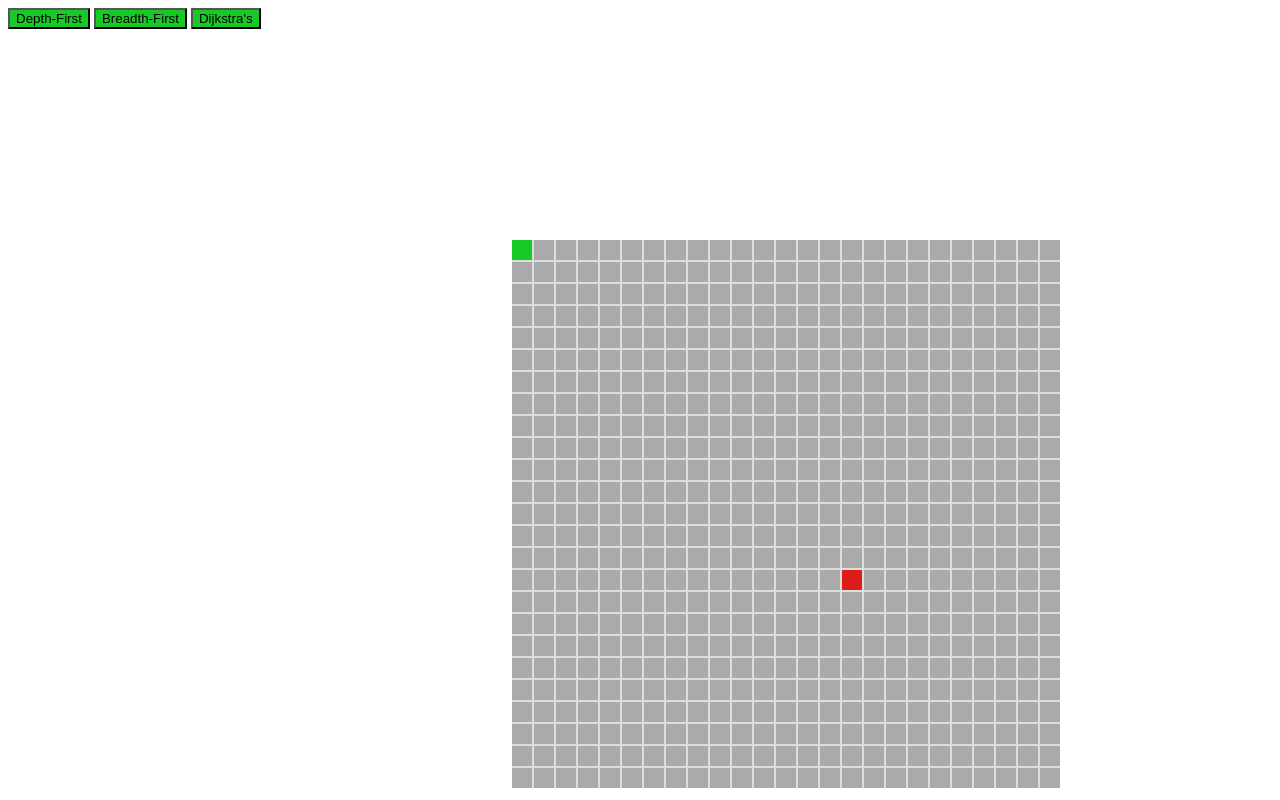
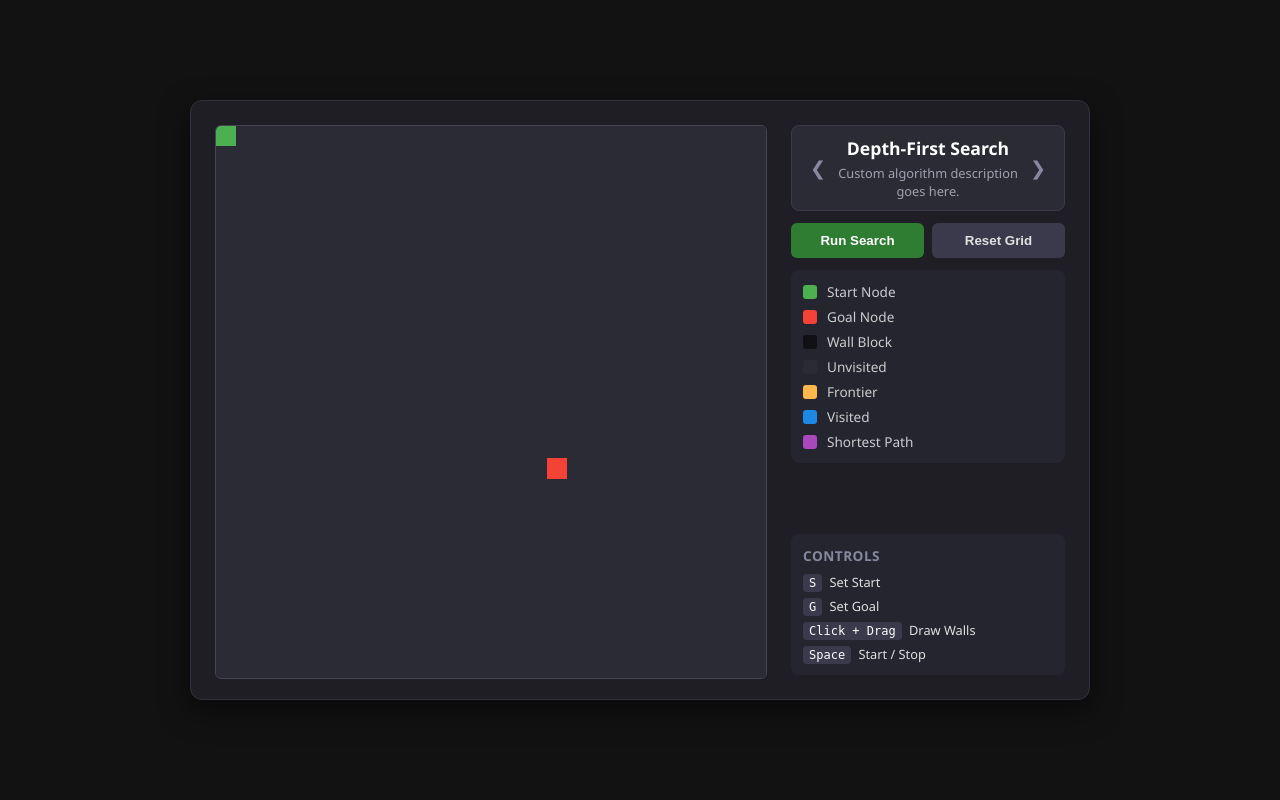
Before and after one commit to shepherdjohnston-cell/grid-search, a Flask app: page / in a window 1280 px wide. Run offline with Flask 3, Linux system fonts and the light colour scheme.

Commit message:
Finished dijkstra, starting the final for the frontend visuals

```diff
--- a/static/scripts/logic-array.js
+++ b/static/scripts/logic-array.js
@@ -62,13 +62,14 @@ function resetGrid() {
 
     for (let i = 0; i < col; i++) {
         for (let j = 0; j < row; j++) {
-            logicGrid[i][j] = {isWall:false, visited:false, distance:Infinity, previous:0, weight:1};
+            logicGrid[i][j] = {isWall:false, visited:false, distance:Infinity, previous:0, weight:(Math.floor((Math.random() + 1) * 10))};
             domGrid[i][j].className = 'cell'
         }
     }
 
     domGrid[start[0]][start[1]].className = 'start';
     domGrid[goal[0]][goal[1]].className = 'goal';
+    logicGrid[start[0]][start[1]]['distance'] = 0;
 }
 
 
--- a/static/scripts/search-algos.js
+++ b/static/scripts/search-algos.js
@@ -87,24 +87,28 @@ function dijkstra() {
 
     while (searchQueue.length > 0){
         let [minX, minY] = searchQueue[0];
-        let index = 0;
+        let minIndex = 0;
 
         for (let i = 1; i < searchQueue.length; i++)
         {
             const [a, b] = searchQueue[i];
             if (logicGrid[a][b]['distance'] < logicGrid[minX][minY]['distance']){
                 [minX, minY] = searchQueue[i];
-                index = i;
+                minIndex = i;
             }
         }
 
-        searchQueue.splice(index, 1);
+        searchQueue.splice(minIndex, 1);
+        const currentCell = logicGrid[minX][minY];
 
-        if (logicGrid[minX][minY] === logicGrid[goal[0]][goal[1]]){
+        if (currentCell['visited'] == true) continue;
+        currentCell['visited'] = true;
+
+        if (currentCell === logicGrid[goal[0]][goal[1]]){
             return true;
         }
 
-        if (logicGrid[minX][minY] !== logicGrid[start[0]][start[1]])
+        if (currentCell !== logicGrid[start[0]][start[1]])
         {
             searchOrder.push([minX, minY]);
         }
@@ -117,20 +121,23 @@ function dijkstra() {
             if (nCol >= 0 && nCol < col && nRow >= 0 && nRow < row
             && !logicGrid[nRow][nCol]["visited"] && !logicGrid[nRow][nCol]["isWall"])
             {
-                logicGrid[nRow][nCol]['distance'] = logicGrid[nRow][nCol]['weight'];
-                logicGrid[nRow][nCol]['previous'] = [minX, minY];
-                searchQueue.push([nRow, nCol]);
+                const neighbor = logicGrid[nRow][nCol];
+                const newDist = logicGrid[minX][minY]['distance'] + logicGrid[nRow][nCol]['weight'];
+                if (newDist < logicGrid[nRow][nCol]['distance'])
+                {
+                    neighbor['distance'] = newDist;
+                    neighbor['previous'] = [minX, minY];
+                    searchQueue.push([nRow, nCol]);
+                }
             }
         }
-
-        logicGrid[minX][minY]['visited'] = true;
     }
-
+    return false;
 }
 
 
 async function replay() {
-    for (i = 0; i < searchOrder.length; i++)
+    for (let i = 0; i < searchOrder.length; i++)
     {
         const [x, y] = searchOrder[i];
         if (logicGrid[x][y] !== logicGrid[goal[0]][goal[1]])
--- a/static/style.css
+++ b/static/style.css
@@ -1,48 +1,190 @@
+/* Base Styles & Dark Theme */
+body {
+    background-color: #121212;
+    color: #e0e0e0;
+    font-family: 'Segoe UI', Tahoma, Geneva, Verdana, sans-serif;
+    margin: 0;
+    display: flex;
+    justify-content: center;
+    align-items: center;
+    min-height: 100vh;
+}
+
+#grid-search {
+    width: 900px;
+    height: 600px;
+    background-color: #1e1e24;
+    border: 1px solid #33333d;
+    border-radius: 12px;
+    box-shadow: 0 10px 30px rgba(0, 0, 0, 0.5);
+    display: flex;
+    padding: 24px;
+    gap: 24px;
+    box-sizing: border-box;
+}
+
+/* Main Grid Display */
 #grid-container {
-    /*Grid placement*/
     display: grid;
     grid-template-columns: repeat(auto-fit, minmax(20px, 1fr));
     gap: 2px;
-    width: 548px;
-    height: 548px;
-
-    /*Styling*/
-    background-color:#dddddd;
-    border-color: black;
-
-    /*temporary*/
-    position: fixed;
-    top: 30%;
-    left: 40%
-}
-.run-sim {
-    background-color: #18c927;
+    width: 550px;
+    height: 552px;
+    background-color: #2b2b36;
+    border: 1px solid #444454;
+    border-radius: 6px;
+    overflow: hidden;
 }
 
-.cell {
-    background-color:#aaaaaa;
+/* Sidebar Layout */
+#sidebar {
+    flex: 1;
+    display: flex;
+    flex-direction: column;
+    justify-content: space-between;
 }
 
-.start {
-    background-color: #18c927;
+/* Algorithm Switcher Display */
+#algo-selector {
+    display: flex;
+    align-items: center;
+    justify-content: space-between;
+    background-color: #2b2b36;
+    padding: 10px;
+    border-radius: 8px;
+    border: 1px solid #3a3a4c;
 }
 
-.goal {
-    background-color: #de1c18;
+#algo-header {
+    text-align: center;
 }
 
-.visited {
-    background-color: blue;
+#algo-title {
+    margin: 0;
+    font-size: 1.1rem;
+    color: #ffffff;
 }
 
-.frontier {
-    background-color: #dddddd;
+#algo-desc {
+    margin: 4px 0 0 0;
+    font-size: 0.8rem;
+    color: #a0a0b0;
 }
 
-.wall {
-    background-color: black;
+.nav-arrow {
+    background: transparent;
+    border: none;
+    color: #8888a0;
+    font-size: 1.2rem;
+    cursor: pointer;
+    padding: 4px 8px;
+    border-radius: 4px;
+    transition: color 0.2s, background-color 0.2s;
 }
 
-.path {
-    background-color: brown;
+.nav-arrow:hover {
+    color: #ffffff;
+    background-color: #3a3a4c;
 }
+
+/* Action Buttons */
+#buttons {
+    display: flex;
+    gap: 8px;
+    margin-top: 12px;
+}
+
+.run-sim, .reset-sim {
+    flex: 1;
+    padding: 10px;
+    border: none;
+    border-radius: 6px;
+    font-weight: bold;
+    cursor: pointer;
+    transition: opacity 0.2s;
+}
+
+.run-sim {
+    background-color: #2e7d32;
+    color: #ffffff;
+}
+
+.reset-sim {
+    background-color: #3a3a4c;
+    color: #e0e0e0;
+}
+
+.run-sim:hover, .reset-sim:hover {
+    opacity: 0.85;
+}
+
+/* Legend Display */
+#legend {
+    display: flex;
+    flex-direction: column;
+    gap: 6px;
+    background-color: #252530;
+    padding: 12px;
+    border-radius: 8px;
+    margin-top: 12px;
+}
+
+.legend-item {
+    display: flex;
+    align-items: center;
+    gap: 10px;
+    font-size: 0.85rem;
+    color: #cccccc;
+}
+
+.key-color {
+    width: 14px;
+    height: 14px;
+    border-radius: 3px;
+    display: inline-block;
+}
+
+/* Keystroke Guidelines */
+#controls-key {
+    background-color: #252530;
+    padding: 12px;
+    border-radius: 8px;
+    margin-top: auto;
+}
+
+#controls-key h3 {
+    margin: 0 0 8px 0;
+    font-size: 0.85rem;
+    text-transform: uppercase;
+    letter-spacing: 0.5px;
+    color: #8888a0;
+}
+
+#controls-key ul {
+    list-style: none;
+    padding: 0;
+    margin: 0;
+    display: flex;
+    flex-direction: column;
+    gap: 6px;
+    font-size: 0.8rem;
+}
+
+#controls-key kbd {
+    background-color: #3a3a4c;
+    color: #ffffff;
+    padding: 2px 6px;
+    border-radius: 4px;
+    font-family: monospace;
+    font-size: 0.75rem;
+    margin-right: 4px;
+}
+
+/* Dynamic State Colors */
+.cell     { background-color: #2b2b36; }
+.start    { background-color: #4caf50; }
+.goal     { background-color: #f44336; }
+.visited  { background-color: #1e88e5; }
+.frontier { background-color: #ffb74d; }
+.wall     { background-color: #111115; }
+.path     { background-color: #ab47bc; }
--- a/templates/index.html
+++ b/templates/index.html
@@ -5,11 +5,45 @@
 </head>
 
 <body>
-    <div id="grid-container">
-    </div>
-    <div>
-        <button class="run-sim" id="depth-start">Depth-First</button>
-        <button class="run-sim" id="breadth-start">Breadth-First</button>
-        <button class="run-sim" id="dijkstra">Dijkstra's</button>
+    <div id="grid-search">
+        <div id="grid-container"></div>
+
+        <div id="sidebar">
+
+            <div id="algo-selector">
+                <button class="nav-arrow" id="prev-algo">&#10094;</button>
+                <div id="algo-header">
+                    <h2 id="algo-title">Depth-First Search</h2>
+                    <p id="algo-desc">Custom algorithm description goes here.</p>
+                </div>
+                <button class="nav-arrow" id="next-algo">&#10095;</button>
+            </div>
+
+            <div id="buttons">
+                <button class="run-sim" id="depth-start">Run Search</button>
+                <button class="reset-sim" id="reset-btn">Reset Grid</button>
+            </div>
+
+            <div id="legend">
+                <div class="legend-item"><span class="key-color start"></span> Start Node</div>
+                <div class="legend-item"><span class="key-color goal"></span> Goal Node</div>
+                <div class="legend-item"><span class="key-color wall"></span> Wall Block</div>
+                <div class="legend-item"><span class="key-color cell"></span> Unvisited</div>
+                <div class="legend-item"><span class="key-color frontier"></span> Frontier</div>
+                <div class="legend-item"><span class="key-color visited"></span> Visited</div>
+                <div class="legend-item"><span class="key-color path"></span> Shortest Path</div>
+            </div>
+
+            <div id="controls-key">
+                <h3>Controls</h3>
+                <ul>
+                    <li><kbd>S</kbd> Set Start</li>
+                    <li><kbd>G</kbd> Set Goal</li>
+                    <li><kbd>Click + Drag</kbd> Draw Walls</li>
+                    <li><kbd>Space</kbd> Start / Stop</li>
+                </ul>
+            </div>
+
+        </div>
     </div>
 </body>
```
